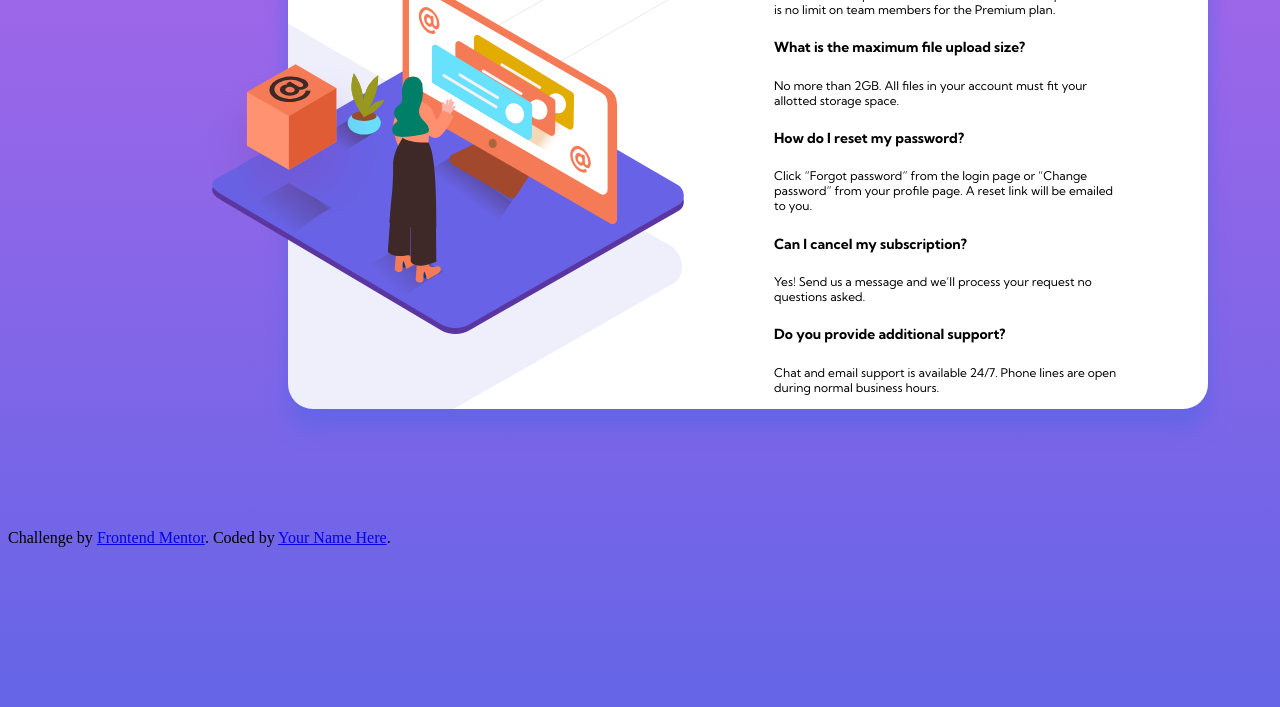
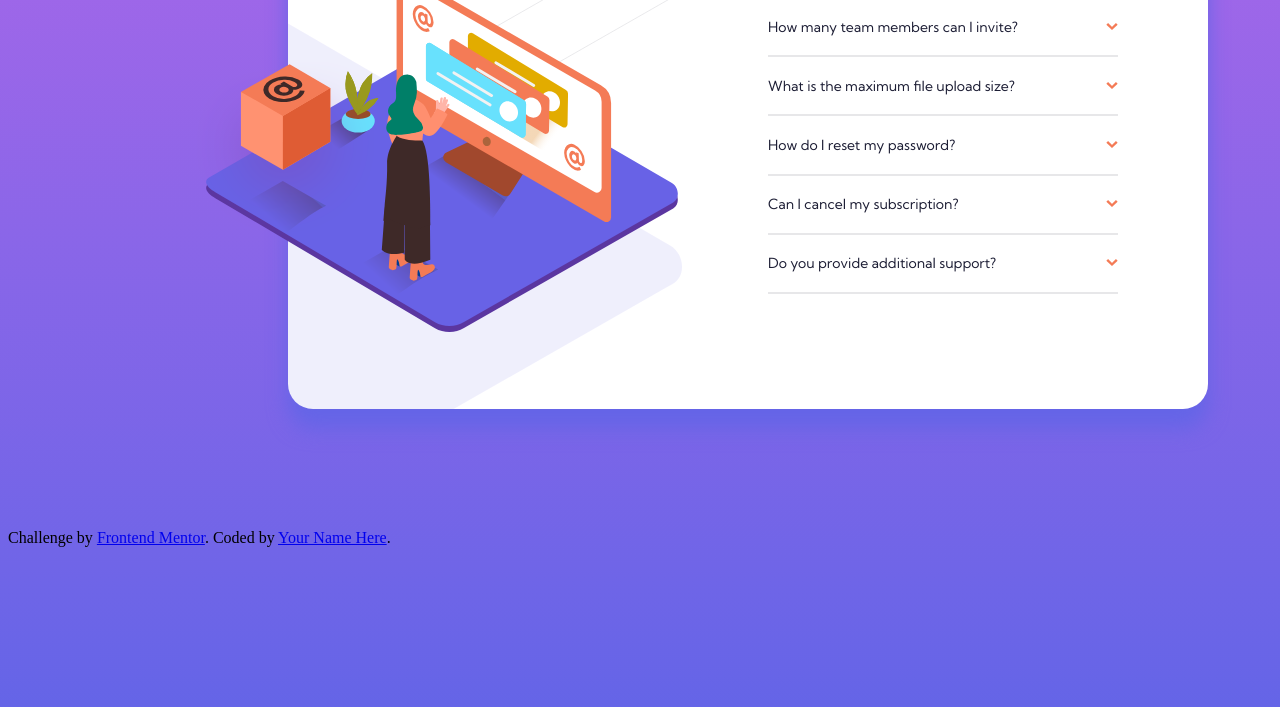
Before and after one commit to katie-stewart/faq-accordion-card-main-site, a website: page index.html in a window 1280 px wide. Shown: the part 221-928 px from the top of the page. Drawn offline with Linux system fonts and the light colour scheme.

Commit message:
added accordion function in JS

```diff
--- /dev/null
+++ b/app.js
@@ -0,0 +1,14 @@
+// document.querySelectorAll(".question").forEach(function() {
+//     button.addEventListener('click', function(event) {
+//         document.getElementById("result-number").innerText = event.currentTarget.innerText
+//         document.getElementById("submit-rating").addAttribute("disabled")
+//     })
+// })
+
+const accordion = document.getElementsByClassName('faq');
+
+for (i = 0; i < accordion.length; i++) {
+    accordion[i].addEventListener('click', function() {
+        this.classList.toggle('active')
+    })
+}
--- a/index.html
+++ b/index.html
@@ -22,45 +22,69 @@
 <body>
     <div class="card">
         <img class="box" src="/images/illustration-box-desktop.svg">
+        <div class="graphics">
             <img class="woman" src="/images/illustration-woman-online-desktop.svg">
-        <div class="card-content">
+        </div>
+        <div class="accordion">
+            <div class="title">
                 <h1>FAQ</h1>
+            </div>
+            <div class="faq">
                 <div class="question">
-                <h1>How many team members can I invite?</h1>
+                    <h2>How many team members can I invite?</h2>
+                    <img class="arrow" src="/images/icon-arrow-down.svg">
                 </div>
                 <div class="answer">
                     <p>You can invite up to 2 additional users on the Free plan. There is no limit on team members for the Premium plan.</p>
                 </div>
+            </div>
+            <hr>
+            <div class="faq">
                 <div class="question">
-                <h1>What is the maximum file upload size?</h1>
+                    <h2>What is the maximum file upload size?</h2>
+                    <img class="arrow" src="/images/icon-arrow-down.svg">
                 </div>
                 <div class="answer">
                     <p>No more than 2GB. All files in your account must fit your allotted storage space.</p>
                 </div>
+            </div>
+            <hr>
+            <div class="faq">
                 <div class="question">
-                <h1>How do I reset my password?</h1>
+                    <h2>How do I reset my password?</h2>
+                    <img class="arrow" src="/images/icon-arrow-down.svg">
                 </div>
                 <div class="answer">
                     <p>Click “Forgot password” from the login page or “Change password” from your profile page. A reset link will be emailed to you.</p>
                 </div>
+            </div>
+            <hr>
+            <div class="faq">
                 <div class="question">
-                <h1>Can I cancel my subscription?</h1>
+                    <h2>Can I cancel my subscription?</h2>
+                    <img class="arrow" src="/images/icon-arrow-down.svg">
                 </div>
                 <div class="answer">
                     <p>Yes! Send us a message and we’ll process your request no questions asked.</p>
                 </div>
+            </div>
+            <hr>
+            <div class="faq">
                 <div class="question">
-                <h1>Do you provide additional support?</h1>
+                    <h2>Do you provide additional support?</h2>
+                    <img class="arrow" src="/images/icon-arrow-down.svg">
                 </div>
                 <div class="answer">
                     <p>Chat and email support is available 24/7. Phone lines are open during normal business hours.</p>
                 </div>
             </div>
+            <hr>
+        </div>
     </div>
     <div class="attribution">
         Challenge by <a href="https://www.frontendmentor.io?ref=challenge" target="_blank">Frontend Mentor</a>. Coded by <a href="#">Your Name Here</a>.
     </div>
-
+    <script src="app.js"></script>
 </body>
 
 </html>
--- a/styles.css
+++ b/styles.css
@@ -6,7 +6,17 @@ body {
 
 h1 {
     font-family: 'Kumbh Sans', sans-serif;
+    font-size: 30px;
+    color: hsl(238, 29%, 16%);
+    position: absolute;
+    margin-top: -60px;
+}
+
+h2 {
+    font-family: 'Kumbh Sans', sans-serif;
     font-size: 14px;
+    color: hsl(238, 29%, 16%);
+    font-weight: 400;
 }
 
 p {
@@ -44,11 +54,58 @@ p {
     margin-left: -130px;
 }
 
-.card-content {
+.accordion {
     display: flex;
     flex-direction: column;
     justify-content: right;
     align-items: left;
     margin-right: 90px;
     margin-left: 90px;
+    position: relative;
 }
+
+.question {
+    display: flex;
+    flex-direction: row;
+    align-items: center;
+    justify-content: space-between;
+    position: relative;
+    cursor: pointer;
+}
+
+.arrow {
+    width: 12px;
+    height: 8px;
+}
+
+.question h2:active {
+    color: hsl(14, 88%, 65%);
+}
+
+.question h2:hover {
+    color: hsl(14, 88%, 65%);
+}
+
+.answer {
+    position: relative;
+    overflow: hidden;
+    height: 0;
+    transition: 0.3s;
+}
+
+hr {
+    background-color: hsl(240, 5%, 91%);
+    height: 2px;
+    border: none;
+    width: 350px;
+}
+
+.accordion .faq.active .answer {
+    height: 45px;
+    display: flex;
+    align-items: center;
+}
+
+.accordion .faq.active h2 {
+    font-weight: 700;
+}
```
Lines whose indentation alone changed are shown as unchanged.
